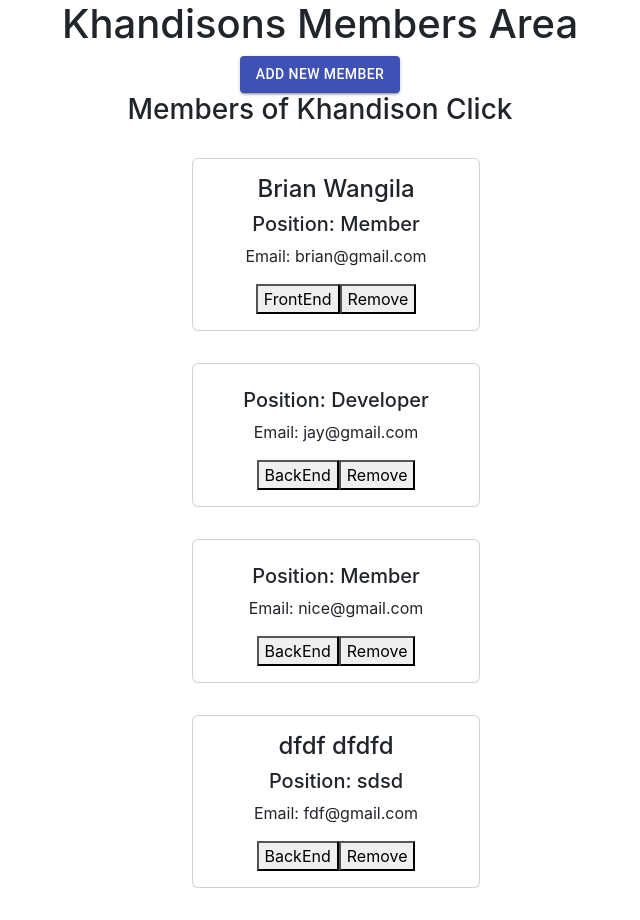
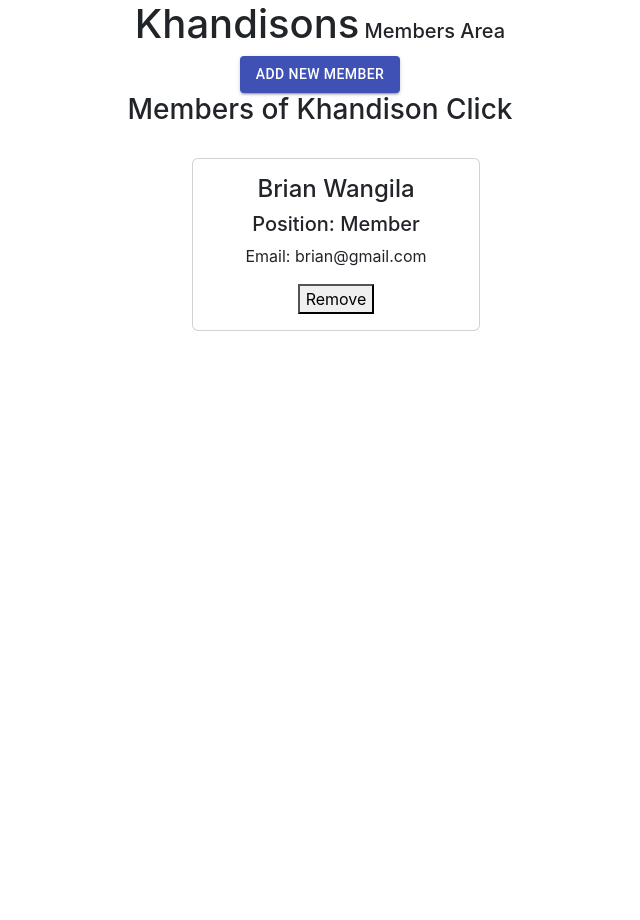
Before and after one commit to BrianWangila/Khandisons-Click, a React (Create React App) app in the folder Client/: page / in a window 1280 px wide. Shown: the whole page, without its empty margins (320-960 px from the left). After the commit the page ends 800 px from the top, so only its background shows below. Built offline with nearby package versions, Linux system fonts and the light colour scheme; data requests are answered from the project's data file.

Commit message:
create delete function

```diff
--- a/Client/db.json
+++ b/Client/db.json
@@ -7,27 +7,6 @@
       "last_name": "Wangila",
       "email": "brian@gmail.com",
       "is_developer": true
-    },
-    {
-      "firstName": "Jay",
-      "lastName": "Swee",
-      "email": "jay@gmail.com",
-      "position": "Developer",
-      "id": 2
-    },
-    {
-      "firstName": "Mr",
-      "lastName": "Nice",
-      "email": "nice@gmail.com",
-      "position": "Member",
-      "id": 3
-    },
-    {
-      "first_name": "dfdf",
-      "last_name": "dfdfd",
-      "email": "fdf@gmail.com",
-      "position": "sdsd",
-      "id": 4
     }
   ]
 }
--- a/Client/src/components/Header.js
+++ b/Client/src/components/Header.js
@@ -8,7 +8,7 @@ function Header() {
     <div>
       <div className='header'>
         <h1>Khandisons
-          <span className="logo"> Members Area</span>
+          <span className="logo" style={{fontSize: 20+"px"}}> Members Area</span>
         </h1>
       </div>
 
--- a/Client/src/components/HomePage.js
+++ b/Client/src/components/HomePage.js
@@ -26,6 +26,11 @@ import MembersList from "./MembersList";
     setMembers([...members, newMember])
   }
 
+  const handleDelete = (id) => {
+    const updatedList = members.filter((member) => member.id !== id)
+    setMembers(updatedList)
+  }
+
   const handleDisplayMembers = members.filter((member) => {
     return member
   })
@@ -40,7 +45,10 @@ import MembersList from "./MembersList";
 
         <div>
           <h3>Members of Khandison Click</h3>
-          <MembersList members={handleDisplayMembers}/>
+          <MembersList
+            members={handleDisplayMembers}
+            onDeleteMember={handleDelete}
+          />
         </div>
       </div>
    )
--- a/Client/src/components/MemberCard.js
+++ b/Client/src/components/MemberCard.js
@@ -2,10 +2,16 @@ import React from 'react'
 
 
 
-function MemberCard({ member }) {
-  const { first_name, last_name, position, email, is_developer: isDeveloper } = member
+function MemberCard({ member, onDeleteMember }) {
+  const { id, first_name, last_name, position, email, is_developer: isDeveloper } = member
 
-
+  const handleDeleteClick = () => {
+    console.log("test")
+    fetch(`http://localhost:4000/members/${id}`, {
+      method: "DELETE"
+    })
+    onDeleteMember(id)
+  }
 
   return (
     <div>
@@ -14,12 +20,12 @@ function MemberCard({ member }) {
           <h4>{first_name} {last_name}</h4>
           <h5>Position: {position}</h5>
           <p>Email: {email}</p>
-          {isDeveloper ? (
+          {/* {isDeveloper ? (
             <button>FrontEnd</button>
           ):(
             <button>BackEnd</button>
-          )}
-          <button>Remove</button>
+          )} */}
+          <button onClick={handleDeleteClick}>Remove</button>
         </div>
       </div>
     </div>
--- a/Client/src/components/MembersList.js
+++ b/Client/src/components/MembersList.js
@@ -3,7 +3,7 @@ import React from 'react'
 import MemberCard from './MemberCard'
 
 
-function MembersList( { members } ) {
+function MembersList( { members, onDeleteMember } ) {
 
 
   return (
@@ -13,6 +13,7 @@ function MembersList( { members } ) {
         return (
           <MemberCard
             member={member}
+            onDeleteMember={onDeleteMember}
           />
         )
       })}
```
